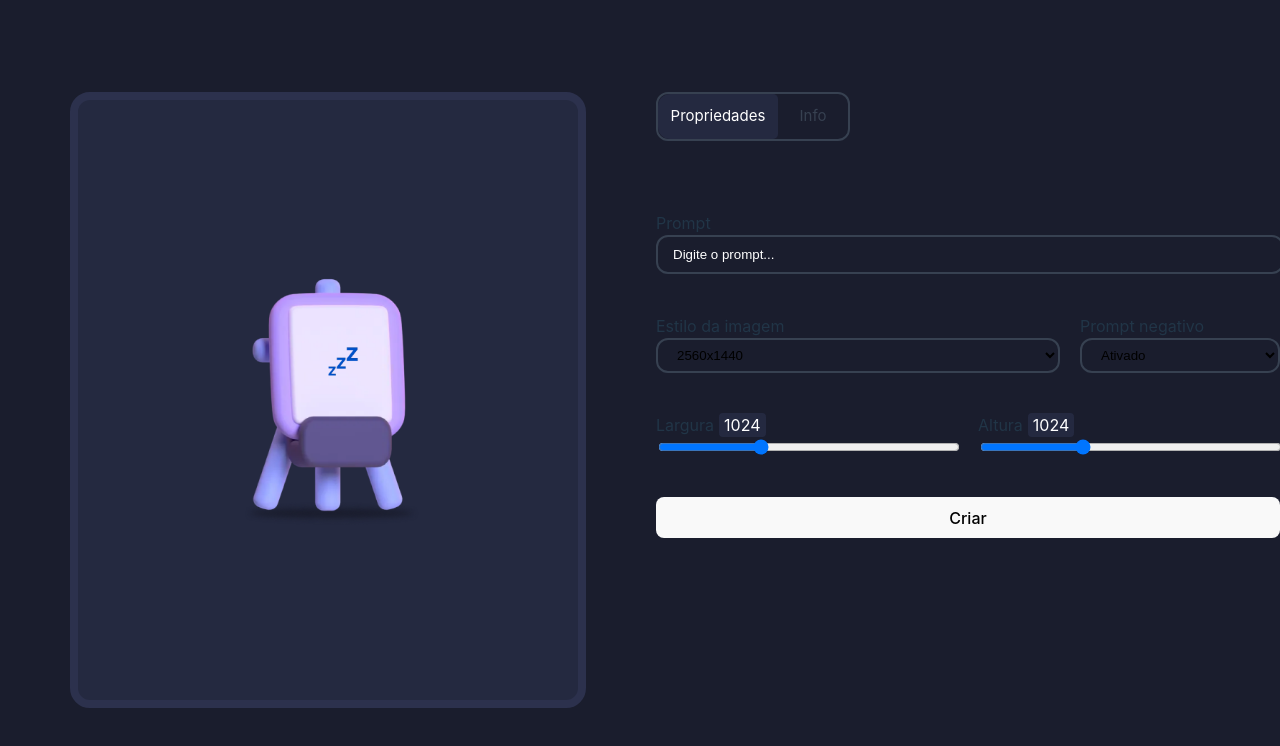
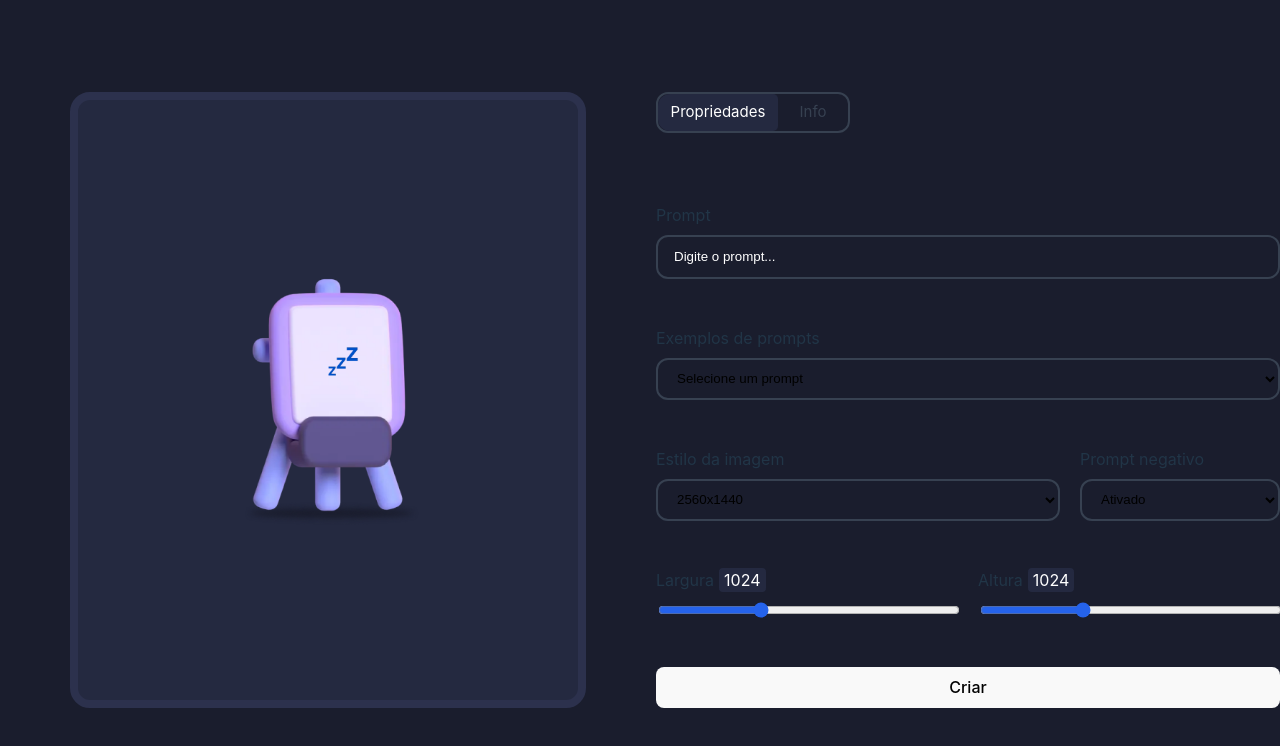
Before and after one commit to willyanmiranda/dalle-api-project, a React (Vite) app: page / in a window 1280 px wide. Shown: the top 746 px of the page. Built offline with nearby package versions, Linux system fonts and the light colour scheme.

Commit message:
Create a new input and add new functionalities

```diff
--- a/src/App.css
+++ b/src/App.css
@@ -1,5 +1,5 @@
 #root {
-  max-width: 1280px;
+  max-width: 1300px;
   text-align: center;
   width: 100%;
 }
--- a/src/components/image-generated/slide/Slide.css
+++ b/src/components/image-generated/slide/Slide.css
@@ -2,6 +2,10 @@
     max-width: 500px;
     height: 601px;
     width: 100%
+}
+
+.slick-dots {
+    bottom: 0 !important;
 }
 
 .slick-dots li.slick-active button:before {
--- a/src/components/prompt/form/Form.css
+++ b/src/components/prompt/form/Form.css
@@ -1,7 +1,8 @@
 form {
     display: flex;
     flex-direction: column;
-    gap: 40px;
+    justify-content: space-between;
+    height: 100%;
     width: 100%;
 }
 
@@ -10,19 +11,20 @@ form {
     flex-direction: column;
     align-items: flex-start;
     width: 100%;
+    gap: 8px;
 }
 
 .input-content input[type="text"] {
     border: 2px solid #374151;
     background-color: #1A1D2D;
     border-radius: 12px;
-    height: 35px;
+    height: 44px;
     width: 100%;
-    padding: 0;
+    padding: 0 16px;
+    -webkit-box-sizing: border-box;
 
     &::placeholder {
         color: #fff;
-        padding-left: 15px;
     }
 }
 
@@ -30,13 +32,23 @@ form {
     border: 2px solid #374151;
     background-color: #1A1D2D;
     border-radius: 12px;
-    height: 35px;
+    height: 42px;
     width: 100%;
     padding-left: 15px;
+    cursor: pointer;
 
     &::placeholder {
         color: #fff;
     }
+
+    & option {
+        cursor: pointer;
+    }
+
+}
+
+.input-content input[type="range"] {
+    accent-color: #2563EB;
 }
 
 .input-container {
@@ -55,6 +67,7 @@ form {
     background-color: #242940;
     border-radius: 4px;
     padding: 0 5px;
+
 }
 
 .input-content label {
--- a/src/components/prompt/form/Form.jsx
+++ b/src/components/prompt/form/Form.jsx
@@ -1,4 +1,4 @@
-import {React, useReducer, useState} from 'react'
+import { React, useReducer, useRef } from 'react'
 import { Client } from "@gradio/client";
 import { useDispatch } from 'react-redux';
 import { setPhotos, setLoader } from '../../../features/photos/photos';
@@ -12,6 +12,16 @@ const initialValues = {
     promptNegative: true,
     promptWidth: 1024,
     promptHeight: 1024,
+}
+
+const examplesPrompt = {
+    default: '',
+    animals: '[Jaguar with green eyes stalking prey]::7 [detailed vegetation and waterfall in amazon rainforest background, cinematic shoot, ultrareal, morning light]::3 --ar 16:9 --s 400',
+    tatoo: 'yakuza arm tattoo, ultrareal, photorealisitic, close-up, centered, Nikon D850 105mm --ar 2:1',
+    macro: 'Extreme close-up by Oliver Dum, magnified view of a dewdrop on a spider web occupying the frame, the camera focuses closely on the object with the background blurred. The image is lit with natural sunlight, enhancing the vivid textures and contrasting colors.',
+    pixel: 'A cozy pixel art café with steaming coffee cups and patrons, viewed through a rainy window, 32-bit point and click.',
+    cartoon: 'a puppy happy with excitement, in the style of cartoon realism, disney animation, hyper-realistic portraits, 32k uhd, cute cartoonish designs, wallpaper, luminous brushwork --ar 2:1',
+    picture: 'A serene lakeside scene at sunset with visible brushwork. Impasto texture and chiaroscuro lighting, emulating the style of a classical oil painting --ar 2:1'
 }
 
 const reducer = (state, action) => {
@@ -30,6 +40,7 @@ const Form = () => {
 
     const [state, dispatch] = useReducer(reducer, initialValues);
     const dispatchPhotos = useDispatch()
+    const buttonRef = useRef(null)
 
     const handleChange = (e) => {
         dispatch({ type: 'SET_FIELD', field: e.target.name, value: e.target.value });
@@ -38,6 +49,7 @@ const Form = () => {
     const handleSubmit = async (e) => {
         e.preventDefault()
         dispatchPhotos(setLoader())
+        buttonRef.current.disabled = true
         const client = await Client.connect("mukaist/DALLE-4K");
         const result = await client.predict("/run", {
             prompt: state.prompt,
@@ -45,8 +57,8 @@ const Form = () => {
             use_negative_prompt: state.promptNegative,
             style: state.imageStyle,
             seed: 0,
-            width: state.promptWidth,
-            height: state.promptHeight,
+            width: parseInt(state.promptWidth),
+            height: parseInt(state.promptHeight),
             guidance_scale: 0.1,
             randomize_seed: true,
         });
@@ -54,11 +66,32 @@ const Form = () => {
         dispatchPhotos(setPhotos(result.data[0]))
     };
 
+    const handlePromptValue = (e) => {
+        let example = examplesPrompt[e.target.value]
+        console.log(example)
+        dispatch({ type: 'SET_FIELD', field: 'prompt', value: example });
+    }
+
     return (
         <form>
             <div className='input-content'>
                 <label htmlFor="prompt">Prompt</label>
                 <input type="text" onChange={handleChange} value={state.prompt} name="prompt" id="prompt" placeholder='Digite o prompt...' />
+            </div>
+
+            <div className='input-container'>
+                <div className='input-content'>
+                    <label htmlFor="promptExample">Exemplos de prompts</label>
+                    <select onChange={handlePromptValue} name="promptExample" id="promptExample">
+                        <option value="default">Selecione um prompt</option>
+                        <option value="animals">Animais</option>
+                        <option value="tatoo">Tatuagens</option>
+                        <option value="macro">Fotos detalhadas</option>
+                        <option value="pixel">Pixel art</option>
+                        <option value="cartoon">Cartoon</option>
+                        <option value="picture">Pintura</option>
+                    </select>
+                </div>
             </div>
 
             <div className='input-container'>
@@ -88,7 +121,7 @@ const Form = () => {
                 <InputRange handleRange={handleChange} rangeValue={state.promptHeight} name="promptHeight" label="Altura"/>
             </div>
 
-            <Button handleClick={handleSubmit} name="Criar"/>
+            <Button ref={buttonRef} handleClick={handleSubmit} name="Criar"/>
         </form>
     )
 }
--- a/src/components/prompt/form/button/Button.css
+++ b/src/components/prompt/form/button/Button.css
@@ -13,6 +13,13 @@ button {
         background-color: #3640fc;
     }
 }
+button:disabled {
+    cursor: default;
+    background-color: #2563eb5c;
+    &:hover {
+        background-color: #2563eb5c !important;
+    }
+}
 button:focus,
 button:focus-visible {
     outline: 4px auto -webkit-focus-ring-color;
--- a/src/components/prompt/form/button/Button.jsx
+++ b/src/components/prompt/form/button/Button.jsx
@@ -1,10 +1,10 @@
 import React from 'react'
 import "./Button.css"
 
-const Button = props => {
+const Button = React.forwardRef((props, ref) => {
   return (
-    <button onClick={props.handleClick}>{props.name}</button>
+    <button ref={ref} onClick={props.handleClick}>{props.name}</button>
   )
-}
+})
 
 export default Button
--- a/src/features/photos/photos.jsx
+++ b/src/features/photos/photos.jsx
@@ -17,7 +17,6 @@ export const photoSlice = createSlice({
   },
 })
 
-// Action creators are generated for each case reducer function
 export const { setPhotos, setLoader } = photoSlice.actions
 
 export default photoSlice.reducer
```
